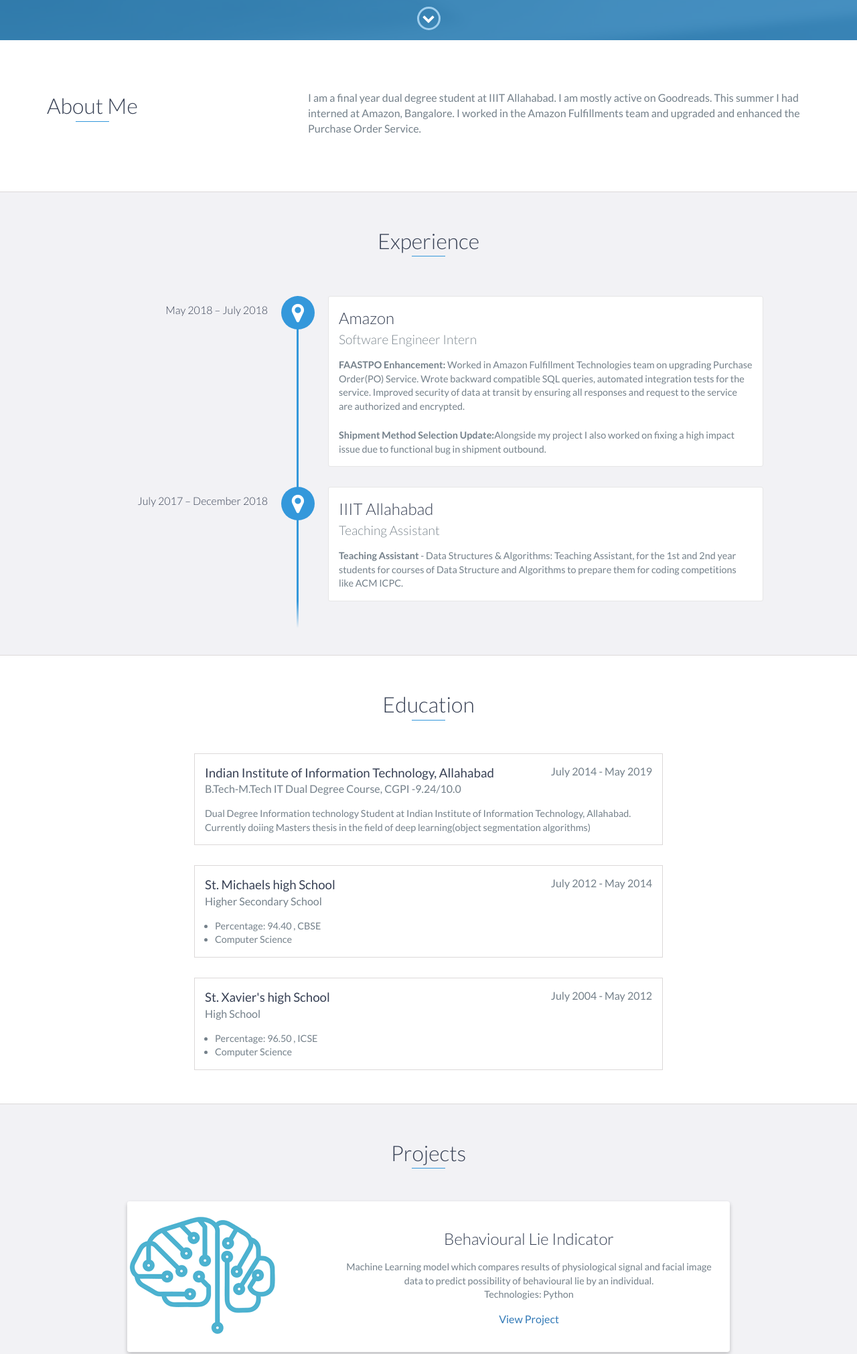
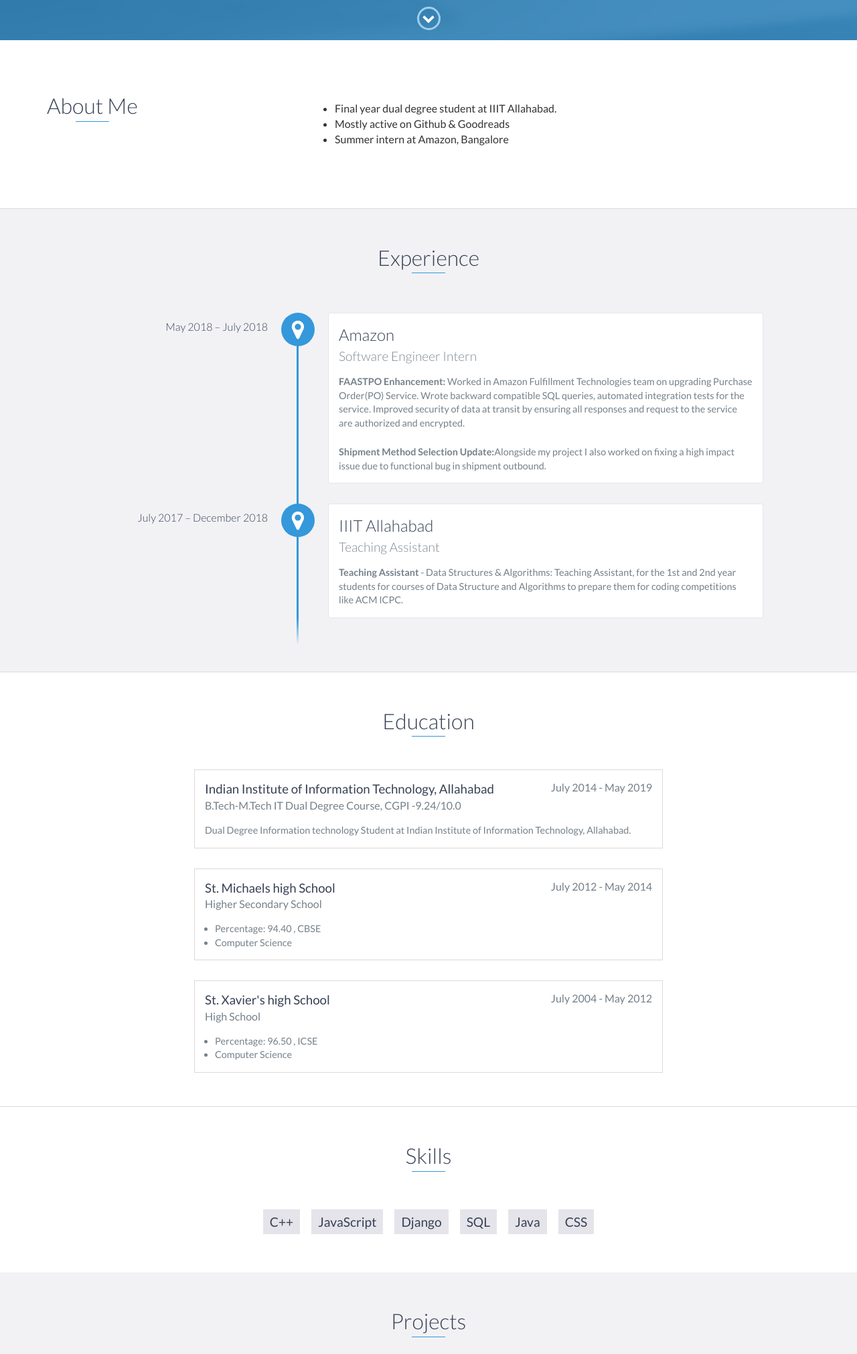
Before and after one commit to avvinci/avvinci.github.io, a website: page index.html in a window 1280 px wide. Shown: the part 740-2762 px from the top of the page at 67% size. Drawn offline with nearby package versions, Linux system fonts and the light colour scheme.

Commit message:
updated latest info

```diff
--- a/index.html
+++ b/index.html
@@ -72,10 +72,16 @@
                     <h2 class="heading">About Me</h2>
                 </div>
                 <div class="col-md-8">
-                    <p>
+                    <!-- <p>
                         I am a final year dual degree student at IIIT Allahabad. I am mostly active on Goodreads.
                         This summer I had interned at Amazon, Bangalore. I worked in the Amazon Fulfillments team and upgraded and enhanced the Purchase Order Service.
-                    </p>
+                    </p> -->
+                    <ul>
+                            <li>Final year dual degree student at IIIT Allahabad. </li>
+                            <li>Mostly active on Github & Goodreads</li>
+                            <li>Summer intern at Amazon, Bangalore</li>
+
+                        </ul>
                 </div>
             </div>
         </div>
@@ -121,7 +127,7 @@
             <span class="education-date">July 2014 - May 2019</span>
             <h4>B.Tech-M.Tech IT Dual Degree Course, CGPI -9.24/10.0</h4>
             <p>
-                Dual Degree Information technology Student at Indian Institute of Information Technology, Allahabad. Currently doiing Masters thesis in the field of deep learning(object segmentation algorithms)
+                Dual Degree Information technology Student at Indian Institute of Information Technology, Allahabad.
             </p>
 
 
@@ -159,6 +165,20 @@
         <!-- End .education-block -->
     </div>
     <!-- End #education -->
+
+    <div id="skills">
+            <h2 class="heading">Skills</h2>
+            <ul>
+                <li>C++</li>
+                <li>JavaScript</li>
+                <li>Django</li>
+                <li>SQL</li>
+                <li>Java</li>
+                <li>CSS</li>
+
+            </ul>
+        </div>
+        <!-- End #skills -->
 
     <div id="projects" class="background-alt">
         <h2 class="heading">Projects</h2>
@@ -227,18 +247,7 @@
     </div>
     <!-- End #projects -->
 
-    <div id="skills">
-        <h2 class="heading">Skills</h2>
-        <ul>
-            <li>JavaScript</li>
-            <li>Django</li>
-			<li>SQL</li>
-            <li>Java</li>
-            <li>C++</li>
 
-        </ul>
-    </div>
-    <!-- End #skills -->
 
     <div id="contact">
         <h2>Get in Touch</h2>
@@ -260,7 +269,7 @@
                 <div class="col-sm-5 copyright">
                     <p>
                         Developed by Abhinav Vinci
-                        , Apr 2019
+                        , May 2019
                     </p>
                 </div>
                 <div class="col-sm-2 top">
@@ -273,15 +282,15 @@
                         <li>
                             <a href="https://github.com/avvinci" target="_blank"><i class="fa fa-github" aria-hidden="true"></i></a>
                         </li>
-                        <li>
+                        <!-- <li>
                             <a href="https://stackoverflow.com/" target="_blank"><i class="fa fa-stack-overflow" aria-hidden="true"></i></a>
-                        </li>
+                        </li> -->
                         <li>
                             <a href="https://www.linkedin.com/in/abhinav-vinci-163343ab/" target="_blank"><i class="fa fa-linkedin" aria-hidden="true"></i></a>
                         </li>
-                        <li>
+                        <!-- <li>
                             <a href="https://www.facebook.com/avvinci" target="_blank"><i class="fa fa-facebook" aria-hidden="true"></i></a>
-                        </li>
+                        </li> -->
   <!--                       <li>
                             <a href="https://twitter.com/" target="_blank"><i class="fa fa-twitter" aria-hidden="true"></i></a>
                         </li>
--- a/package.json
+++ b/package.json
@@ -14,7 +14,7 @@
     "coding",
     "dev"
   ],
-  "author": "Ryan Fitzgerald",
+  "author": "Abhinav",
   "license": "MIT",
   "devDependencies": {
     "gulp": "^4.0.0",
```
Also changed, not shown: scss/styles.scss (+0 -7 lines), LICENSE.md (deleted), README.md, css/styles.css.
